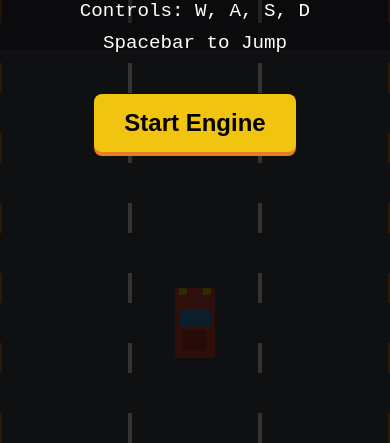
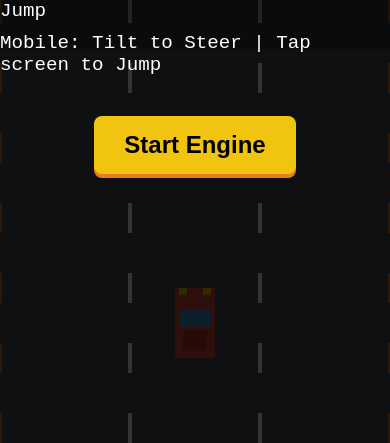
Before and after one commit to milocaster/rama2-roadfigther, a website built with Vite: page index.html in a window 390 px wide. Shown: the part 401-844 px from the top of the page. Built offline with nearby package versions, Linux system fonts and the light colour scheme.

Commit message:
style: update start screen text with mobile instructions

```diff
--- a/index.html
+++ b/index.html
@@ -18,8 +18,8 @@
         <button id="sound-toggle" class="icon-btn">🔊</button>
         <div id="start-screen" class="screen">
           <h1>Rama 2 Road Fighter</h1>
-          <p>Controls: W, A, S, D</p>
-          <p>Spacebar to Jump</p>
+          <p>PC: W,A,S,D to move | Space to Jump</p>
+          <p>Mobile: Tilt to Steer | Tap screen to Jump</p>
           <button id="start-btn">Start Engine</button>
         </div>
         <div id="game-over-screen" class="screen hidden">
```
Also changed, not shown: dist/index.html.
